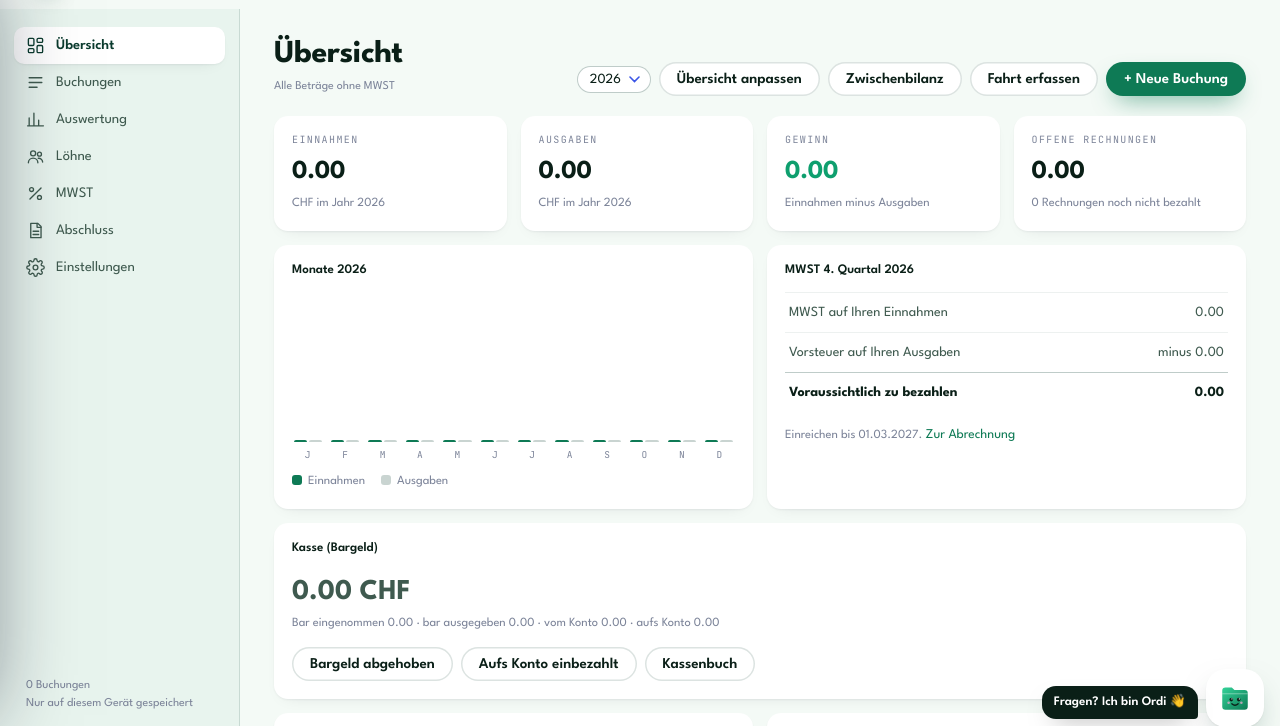
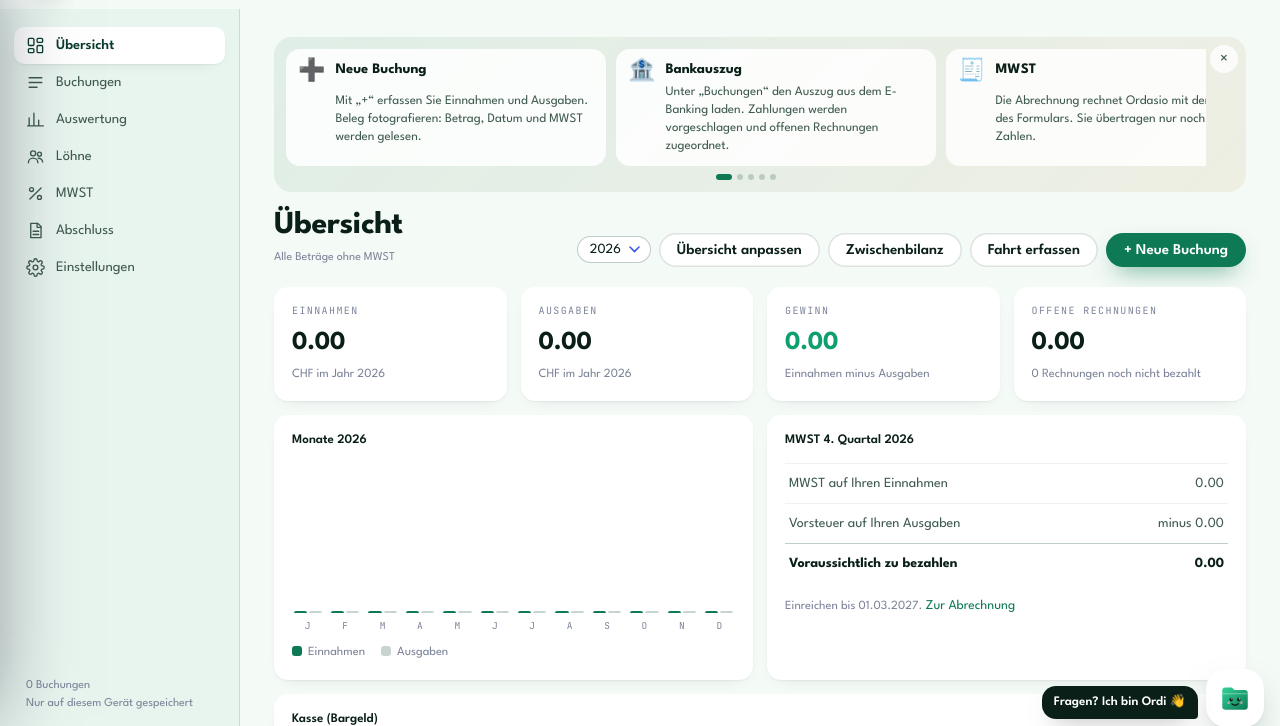
Before and after one commit to nasufienes-bit/nasuvia-app, a plain HTML site: page index.html in a window 1280 px wide. Shown: the part 55-781 px from the top of the page. Drawn offline with Linux system fonts and the light colour scheme.

Commit message:
Hilfe-Widgets: Tipps pro Bereich zum Wischen, ausblendbar; Tipps und Ordi in Darstellung und Anleitung ein-/ausschalten; Anleitung paketgerecht
Co-Authored-By: Claude Opus 5.5 <noreply@anthropic.com>
Claude-Session: https://claude.ai/code/session_01KMwxtjwBbyL9vqkwsM4uGt

```diff
--- a/lizenz.js
+++ b/lizenz.js
@@ -195,6 +195,7 @@
     const { data: l, error } = await sb.from('lizenzen').select('*').eq('user_id', session.user.id).maybeSingle();
     if (error || !l) { sperre('Lizenz nicht gefunden', 'Zu Ihrem Konto gibt es noch keine Lizenz. Bitte melden Sie sich bei uns.', false); return; }
     window.NASUVIA_LIZENZ = l;
+    try { localStorage.setItem('ordasio.lizenz', JSON.stringify({ paket: l.paket, rechtsform: l.rechtsform, status: l.status })); } catch {}
     try { document.dispatchEvent(new CustomEvent('ordasio-lizenz', { detail: l })); } catch {}
     const h = heute();
     const gueltig = l.status !== 'gesperrt' && ((l.status === 'test' && l.test_bis >= h) || (l.status === 'aktiv' && (l.gueltig_bis || '') >= h));
--- a/suche.js
+++ b/suche.js
@@ -336,7 +336,8 @@
   // Nur Artikel zum eigenen Paket zeigen (wer nur das Home-Büro hat, sieht keine Firmen-Anleitungen)
   const PROG = { Buchhaltung: 'buchhaltung', Rechnungen: 'rechnungen', Zeiterfassung: 'zeit', Termine: 'termine', Lager: 'lager', 'Home-Büro': 'privat', Firmenablage: 'ablage', Vorlagen: 'ablage', Löhne: 'lohn' };
   function passt(a) {
-    const l = window.NASUVIA_LIZENZ, O = window.ORDASIO;
+    let l = window.NASUVIA_LIZENZ; const O = window.ORDASIO;
+    if (!l) { try { l = JSON.parse(localStorage.getItem('ordasio.lizenz') || 'null'); } catch { l = null; } }
     if (!l || !l.paket || !O || !O.darf) return true;
     const p = PROG[a.bereich];
     if (!p) return l.paket !== 'privat' || a.bereich === 'Konto und Lizenz';
--- a/sw.js
+++ b/sw.js
@@ -1,6 +1,6 @@
 // Hält die App offline verfügbar. Bei jeder neuen Fassung VERSION erhöhen.
-const VERSION = 'app-1795503154';
-const DATEIEN = ['./', 'index.html', 'app.js', 'navi.js', 'speicher.js', 'abgleich.js', 'konfig.js', 'pakete.js', 'branchen.js', 'leser.js', 'doppelt.js', 'lizenz.js', 'marke.js', 'privat/', 'privat/index.html', 'zeit/', 'zeit/index.html', 'zeit/erfassen/', 'zeit/erfassen/index.html', 'termine/', 'termine/index.html', 'lager/', 'lager/index.html', 'ablage/', 'ablage/index.html', 'ablage/ablage.js', 'vorlagen/', 'vorlagen/index.html', 'vorlagen/vorlagen.js', 'treuhand/', 'treuhand/index.html', 'lizenz/', 'lizenz/index.html', 'hilfe/', 'hilfe/index.html', 'suche.js', 'ordi.js', 'erinnerungen.js', 'ui.js', 'start/', 'start/index.html', 'selbstaendig/', 'selbstaendig/index.html', 'dienste/', 'dienste/index.html', 'korb.js', 'auszug.js', 'privat/mehr.js', 'lib/supabase.js', 'schrift.css', 'logo.png', 'logo-weiss.png', 'favicon.png', 'ordasio-zeichen.svg', 'ordasio-zeichen-weiss.svg', 'icon-180.png', 'icon-192.png', 'icon-512.png', 'manifest.webmanifest',
+const VERSION = 'app-1795503252';
+const DATEIEN = ['./', 'index.html', 'app.js', 'navi.js', 'speicher.js', 'abgleich.js', 'konfig.js', 'pakete.js', 'branchen.js', 'leser.js', 'doppelt.js', 'lizenz.js', 'marke.js', 'privat/', 'privat/index.html', 'zeit/', 'zeit/index.html', 'zeit/erfassen/', 'zeit/erfassen/index.html', 'termine/', 'termine/index.html', 'lager/', 'lager/index.html', 'ablage/', 'ablage/index.html', 'ablage/ablage.js', 'vorlagen/', 'vorlagen/index.html', 'vorlagen/vorlagen.js', 'treuhand/', 'treuhand/index.html', 'lizenz/', 'lizenz/index.html', 'hilfe/', 'hilfe/index.html', 'suche.js', 'ordi.js', 'erinnerungen.js', 'tipps.js', 'ui.js', 'start/', 'start/index.html', 'selbstaendig/', 'selbstaendig/index.html', 'dienste/', 'dienste/index.html', 'korb.js', 'auszug.js', 'privat/mehr.js', 'lib/supabase.js', 'schrift.css', 'logo.png', 'logo-weiss.png', 'favicon.png', 'ordasio-zeichen.svg', 'ordasio-zeichen-weiss.svg', 'icon-180.png', 'icon-192.png', 'icon-512.png', 'manifest.webmanifest',
   'lib/html2canvas.min.js', 'lib/jspdf.umd.min.js', 'lib/qrcode.js', 'rechnungen/', 'rechnungen/index.html', 'rechnungen/dienst.js', 'rechnungen/manifest.webmanifest'];
 
 self.addEventListener('install', (e) => {
--- /dev/null
+++ b/tipps.js
@@ -0,0 +1,76 @@
+// Tipps pro Bereich: eine kleine Leiste zum Wischen, die erklärt, wofür die Knöpfe sind.
+// Wegklicken pro Bereich, alle wieder einschalten unter „Darstellung“ oder in der Anleitung.
+(() => {
+  if (window.Tipps) return;
+  const AUS = 'ordasio.tippsAus';
+  const lies = () => { try { return JSON.parse(localStorage.getItem(AUS) || '{}'); } catch { return {}; } };
+  const setz = (v) => { try { localStorage.setItem(AUS, JSON.stringify(v)); } catch {} };
+  const esc = (s) => String(s ?? '').replace(/[&<>"]/g, (c) => ({ '&': '&amp;', '<': '&lt;', '>': '&gt;', '"': '&quot;' }[c]));
+  const hier = (document.querySelector('script[data-hier]') || { dataset: {} }).dataset.hier || 'buchhaltung';
+  const TIPPS = {
+    buchhaltung: [['➕', 'Neue Buchung', 'Mit „+“ erfassen Sie Einnahmen und Ausgaben. Beleg fotografieren: Betrag, Datum und MWST werden gelesen.'],
+      ['🏦', 'Bankauszug', 'Unter „Buchungen“ den Auszug aus dem E-Banking laden. Zahlungen werden vorgeschlagen und offenen Rechnungen zugeordnet.'],
+      ['🧾', 'MWST', 'Die Abrechnung rechnet Ordasio mit den Ziffern des Formulars. Sie übertragen nur noch die Zahlen.'],
+      ['🧩', 'Übersicht anpassen', 'Ganz oben bestimmen Sie, welche Karten die Übersicht zeigt.'],
+      ['🤝', 'Treuhänder', 'Unter „Lizenz und Konto“ geben Sie Ihrem Treuhänder Zugang. Er sieht alles und stellt Rückfragen direkt hier.']],
+    rechnungen: [['🧾', 'Rechnung in einer Minute', 'Kunde wählen, Positionen eintragen, „PDF“ oder „Senden“. Der QR-Zahlteil ist automatisch dabei.'],
+      ['👀', 'Geöffnet?', 'In der Übersicht sehen Sie, ob der Kunde die Rechnung angeschaut hat.'],
+      ['🎨', 'Ihr Design', '„Firma und Design“: Logo, Farben und Schrift. Logo zuschneiden und Grösse anpassen.'],
+      ['🔁', 'Vorlagen', 'Häufige Texte und Zahlungsfristen als Standard speichern. Spart bei jeder Rechnung Zeit.']],
+    zeit: [['📲', 'Handy-Link', 'Jeder Mitarbeiter bekommt einen eigenen Link. Kein Konto, kein Passwort.'],
+      ['⚙️', 'So wird erfasst', 'Unter „Mitarbeiter“ wählen Sie Stempeluhr, Standort, Pausen und was Pflicht ist.'],
+      ['🗓️', 'Einsatzplan', 'Einsätze zuweisen, mit Infos und Adresse. Mitarbeitende sehen sie auf dem Handy und im Kalender.'],
+      ['🖨️', 'Rapporte', 'Stundenrapport drucken oder leere Rapport-Vorlagen für Arbeiten ohne Handy.']],
+    privat: [['🏦', 'Kontoauszug', 'Auszug hochladen: Ausgaben werden sortiert. Sie sehen, wohin das Geld geht.'],
+      ['📸', 'Rechnung per Foto', 'Foto oder PDF einer Rechnung: Betrag, Frist und Mahnstufe werden gelesen.'],
+      ['🧮', 'Steuern', 'Unter „Planen“, „Steuern“ führt eine Anleitung Schritt für Schritt durch die Steuererklärung.'],
+      ['🎯', 'Sparziele', 'Ziel setzen, einzahlen, Fortschritt sehen.']],
+    ablage: [['📁', 'Eigene Ordner', 'Name, Farbe und Symbol bestimmen Sie. Dateien einfach hineinziehen.'],
+      ['👤', 'Personal', 'Pro Person ein Dossier. Freigegebene Dokumente sieht der Mitarbeiter auf seinem Handy-Link.'],
+      ['📣', 'Mitteilungen', 'Infos ans Team, mit Lesebestätigung.'],
+      ['🏖️', 'Anträge', 'Ferien und Absenzen kommen vom Handy. Bewilligen mit einem Tipp.']],
+    termine: [['🔗', 'Buchungslink', 'Ihr Link für Website und Instagram: Kunden buchen freie Termine selbst.'],
+      ['🕘', 'Öffnungszeiten', 'Zeiten, Pausen und Ferien einstellen. Gebuchte Zeiten sind automatisch weg.'],
+      ['📅', 'Kalender', 'Im Menü unter „Erinnerungen“ verbinden Sie die Termine mit Ihrem Handy-Kalender.']],
+    lager: [['📦', 'Artikel', 'Artikel mit Mindestbestand erfassen. Ordasio zeigt, was nachbestellt werden muss.'],
+      ['🔄', 'Bewegungen', 'Eingang, Ausgang oder Korrektur. Material lässt sich einem Auftrag zuordnen.']],
+    vorlagen: [['🖨️', 'Drucken oder PDF', 'Vorlage wählen, links ausfüllen, rechts sehen Sie das fertige Blatt.'],
+      ['📁', 'In die Ablage', 'Als PDF direkt beim richtigen Ordner und Mitarbeiter ablegen.']],
+    start: [['👋', 'Willkommen', 'Hier sehen Sie, was als Nächstes zu tun ist. Erledigtes verschwindet.'],
+      ['🧭', 'Menü', 'Oben links finden Sie alle Bereiche, Erinnerungen und die Darstellung.'],
+      ['💬', 'Ordi', 'Unten rechts beantwortet Ordi Ihre Fragen und zeigt den Weg.']],
+  };
+  const ZIEL = { rechnungen: 'aside.panel' };
+  const css = document.createElement('style');
+  css.textContent = `.tp-leiste{position:relative;margin:0 0 16px;border-radius:18px;background:linear-gradient(135deg,rgba(14,122,85,.09),rgba(201,164,92,.12));padding:12px 40px 12px 12px;font-family:inherit}
+  .tp-band{display:flex;gap:10px;overflow-x:auto;scroll-snap-type:x mandatory;scrollbar-width:none;-webkit-overflow-scrolling:touch}.tp-band::-webkit-scrollbar{display:none}
+  .tp-karte{flex:0 0 min(320px,86%);scroll-snap-align:start;background:rgba(255,255,255,.85);border-radius:14px;padding:10px 12px;display:grid;grid-template-columns:auto 1fr;gap:2px 10px;align-items:start}
+  .tp-karte span{font-size:22px;grid-row:span 2;line-height:1.2}.tp-karte b{font-size:14.5px;color:#0A1F17}.tp-karte p{font-size:13px;color:#3F5A4F;margin:0;line-height:1.4}
+  .tp-zu{position:absolute;top:8px;right:8px;width:28px;height:28px;border:0;border-radius:50%;background:rgba(255,255,255,.8);color:#3F5A4F;font-size:16px;cursor:pointer}
+  .tp-punkte{display:flex;gap:5px;justify-content:center;margin-top:8px}.tp-punkte i{width:6px;height:6px;border-radius:50%;background:rgba(11,59,46,.2)}.tp-punkte i.an{background:#0E7A55;width:16px;border-radius:4px}
+  @media print{.tp-leiste{display:none}}`;
+  document.head.appendChild(css);
+  function bauen() {
+    const l = TIPPS[hier]; if (!l) return null;
+    const d = lies(); if (d.alle === false || d[hier]) return null;
+    const el = document.createElement('div'); el.className = 'tp-leiste'; el.setAttribute('aria-label', 'Tipps');
+    el.innerHTML = `<div class="tp-band">${l.map(([ic, t, x]) => `<div class="tp-karte"><span>${ic}</span><b>${esc(t)}</b><p>${esc(x)}</p></div>`).join('')}</div>
+      ${l.length > 1 ? `<div class="tp-punkte">${l.map((_, i) => `<i class="${i ? '' : 'an'}"></i>`).join('')}</div>` : ''}<button class="tp-zu" type="button" aria-label="Tipps ausblenden" title="Tipps ausblenden">×</button>`;
+    const band = el.querySelector('.tp-band');
+    band.addEventListener('scroll', () => { const k = band.querySelector('.tp-karte'); if (!k) return; const i = Math.round(band.scrollLeft / (k.offsetWidth + 10)); el.querySelectorAll('.tp-punkte i').forEach((p, j) => p.classList.toggle('an', j === i)); }, { passive: true });
+    el.querySelector('.tp-zu').addEventListener('click', () => { const v = lies(); v[hier] = true; setz(v); el.remove(); beobachter && beobachter.disconnect(); if (window.UI && UI.hinweis && !v.gesagt) { v.gesagt = true; setz(v); UI.hinweis('Tipps ausgeblendet. Unter „Darstellung“ im Menü schalten Sie sie wieder ein.'); } });
+    return el;
+  }
+  let beobachter = null;
+  function einsetzen() {
+    const ziel = document.querySelector(ZIEL[hier] || 'main'); if (!ziel) return;
+    const el = bauen(); if (!el) return;
+    const rein = () => { if (!ziel.querySelector(':scope > .tp-leiste') && !lies()[hier] && lies().alle !== false) ziel.insertBefore(el, ziel.firstChild); };
+    rein();
+    // Seiten zeichnen ihren Inhalt neu: die Leiste bleibt oben
+    beobachter = new MutationObserver(() => { if (!el.isConnected) rein(); });
+    beobachter.observe(ziel, { childList: true });
+  }
+  window.Tipps = { an: () => { setz({ alle: true }); location.reload(); }, aus: () => { setz({ alle: false }); document.querySelectorAll('.tp-leiste').forEach((e) => e.remove()); }, istAn: () => lies().alle !== false };
+  if (document.readyState === 'loading') document.addEventListener('DOMContentLoaded', () => setTimeout(einsetzen, 400)); else setTimeout(einsetzen, 400);
+})();
--- a/ui.js
+++ b/ui.js
@@ -308,6 +308,8 @@
           <label class="${d.hintergrund === 'bild' ? 'an' : ''}" style="cursor:pointer"><i style="background:${hatBild && d.hintergrund === 'bild' ? 'center/cover url(' + localStorage.getItem(BILD) + ')' : 'repeating-linear-gradient(45deg,#E8EEEB 0 8px,#F7FAF8 8px 16px)'}">${hatBild ? '' : '<span>＋</span>'}</i>Eigenes Bild<input type="file" accept="image/*" hidden data-hg-bild></label></div>
         ${d.hintergrund === 'bild' ? `<label class="ui-regler">Bild heller oder kräftiger<input type="range" min="0.3" max="0.92" step="0.02" value="${d.schleier ?? 0.72}" data-hg-schleier></label>` : ''}
         <p style="margin-top:10px"><b style="color:#0A1F17">Schrift</b></p><div class="ui-hg zwei">${[['normal', 'Normal'], ['gross', 'Etwas grösser']].map(([k, n]) => `<button type="button" data-schrift="${k}" class="${(d.schrift || 'normal') === k ? 'an' : ''}">${n}</button>`).join('')}</div>
+        <p style="margin-top:10px"><b style="color:#0A1F17">Hilfen</b></p><div class="ui-hg zwei">
+          <button type="button" data-hilfe="tipps" class="${!window.Tipps || Tipps.istAn() ? 'an' : ''}">💡 Tipps in den Bereichen</button><button type="button" data-hilfe="ordi" class="${!window.Ordi || Ordi.istAn() ? 'an' : ''}">💬 Ordi, der Helfer</button></div>
         <div class="ui-knoepfe"><button type="button" class="nein" data-hg-zurueck>Zurücksetzen</button><button class="ja">Fertig</button></div></form>`;
     };
     const setz = (neu) => { try { localStorage.setItem(KEY, JSON.stringify({ ...lies(), ...neu })); } catch {} anwenden(); malen(); };
@@ -315,6 +317,9 @@
     dlg.addEventListener('click', (e) => {
       const h = e.target.closest('[data-hg]'); if (h) setz({ hintergrund: h.dataset.hg });
       const s = e.target.closest('[data-schrift]'); if (s) setz({ schrift: s.dataset.schrift });
+      const hi = e.target.closest('[data-hilfe]');
+      if (hi && hi.dataset.hilfe === 'tipps' && window.Tipps) { if (Tipps.istAn()) Tipps.aus(); else Tipps.an(); malen(); }
+      if (hi && hi.dataset.hilfe === 'ordi' && window.Ordi) { if (Ordi.istAn()) Ordi.aus(); else Ordi.an(); malen(); }
       if (e.target.closest('[data-hg-zurueck]')) { try { localStorage.removeItem(KEY); localStorage.removeItem(BILD); } catch {} anwenden(); malen(); }
     });
     dlg.addEventListener('input', (e) => { if (e.target.matches('[data-hg-schleier]')) { try { localStorage.setItem(KEY, JSON.stringify({ ...lies(), schleier: Number(e.target.value) })); } catch {} anwenden(); } });
```
Also changed, not shown: ablage/index.html (+1 -0 lines), hilfe/index.html (+15 -2 lines), index.html (+1 -0 lines), lager/index.html (+1 -0 lines), privat/index.html (+1 -0 lines), rechnungen/index.html (+1 -0 lines), start/index.html (+1 -0 lines), termine/index.html (+1 -0 lines), vorlagen/index.html (+1 -0 lines), zeit/index.html (+1 -0 lines).
